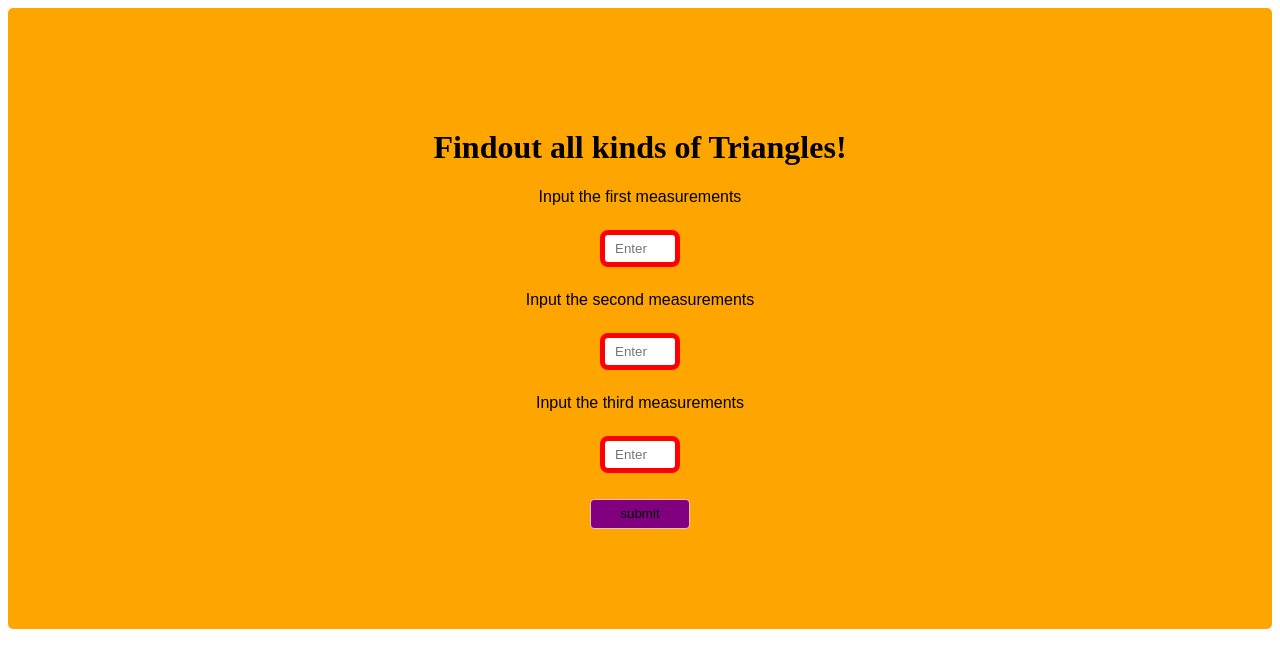
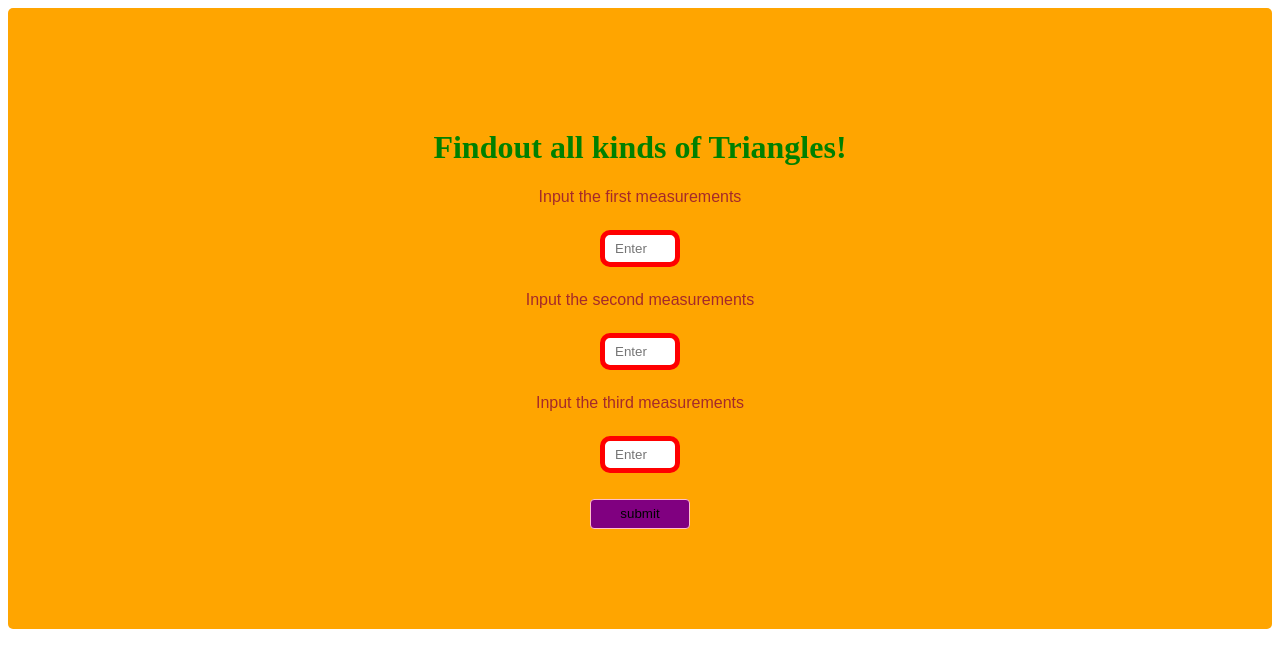
Before and after one commit to Mutebip/Triangle-Tracker1, a plain HTML site: page index.html in a window 1280 px wide. Drawn offline with Linux system fonts and the light colour scheme.

```diff
--- a/css/styles.css
+++ b/css/styles.css
@@ -13,7 +13,7 @@
   margin: 8px 0;
   display: inline-block;
   border: 5px solid red;
-  border-radius: 8px;
+  border-radius: 10px;
   box-sizing:content-box;
 }
 button{
@@ -26,7 +26,8 @@
 button:hover{
   background-color: green;
 }
-p{
+p{color: brown;
   font-style: normal;
   font-family: sans-serif;
 }
+h1{color: green}
--- a/js/scripts.js
+++ b/js/scripts.js
@@ -4,12 +4,10 @@
 	var B = parseFloat(document.getElementById('sideTwo').value);
 	var C = parseFloat(document.getElementById('sideThree').value);
 
-	/*make variables to count for triangles which will not form*/
 	var AB = A + B;
 	var AC = A + C;
 	var BC = B + C;
 
-	/*Add if ... else statements to calculate all possible conditions*/
 	 if ((AB < C) || (AC < B) || (BC < A)) {
 		 alert("There is no triangle formed");
 	}
```
